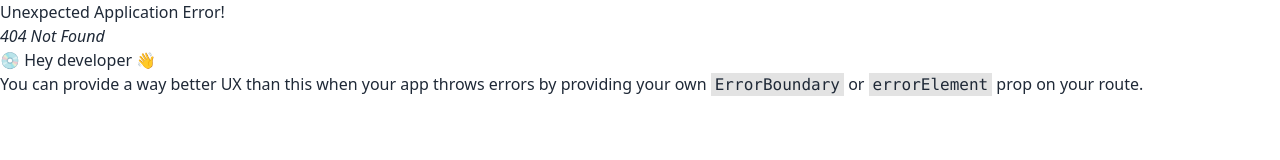
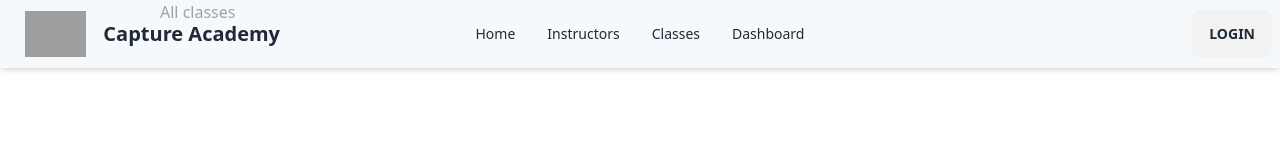
Before and after one commit to nurullah91/capture-academy-client, a React (Vite) app: page /classes in a window 1280 px wide. Before the commit this address had no page. Shown: the top 160 px of the page. Built offline with nearby package versions, Linux system fonts and the light colour scheme; grey boxes are pictures that could not be loaded.

Commit message:
nav items page created and routs added

```diff
--- /dev/null
+++ b/src/pages/Classes/Classes.jsx
@@ -0,0 +1,11 @@
+
+
+const Classes = () => {
+    return (
+        <div>
+            All classes
+        </div>
+    );
+};
+
+export default Classes;
--- /dev/null
+++ b/src/pages/Dashboard/Dashboard.jsx
@@ -0,0 +1,10 @@
+
+const Dashboard = () => {
+    return (
+        <div>
+            Dashboard page
+        </div>
+    );
+};
+
+export default Dashboard;
--- /dev/null
+++ b/src/pages/Instructors/Instructors.jsx
@@ -0,0 +1,10 @@
+
+const Instructors = () => {
+    return (
+        <div>
+            Instructors page
+        </div>
+    );
+};
+
+export default Instructors;
--- a/src/pages/Shared/NavBar/NavBar.jsx
+++ b/src/pages/Shared/NavBar/NavBar.jsx
@@ -3,10 +3,10 @@ import { Link } from "react-router-dom";
 const NavBar = () => {
     // Website logo or Website name, Home, Instructors, Classes, Dashboard and User profile picture. The user profile picture and Dashboard
     const navItem = <>
-        <li><Link>Home</Link></li>
-        <li><Link>Instructors</Link></li>
-        <li><Link>Classes</Link></li>
-        <li><Link>Dashboard</Link></li>
+        <li><Link to='/'>Home</Link></li>
+        <li><Link to='/instructors'>Instructors</Link></li>
+        <li><Link to='/classes'>Classes</Link></li>
+        <li><Link to='/dashboard'>Dashboard</Link></li>
 
     </>
     return (
```
Also changed, not shown: src/Routs/Routs.jsx (+15 -0 lines).
